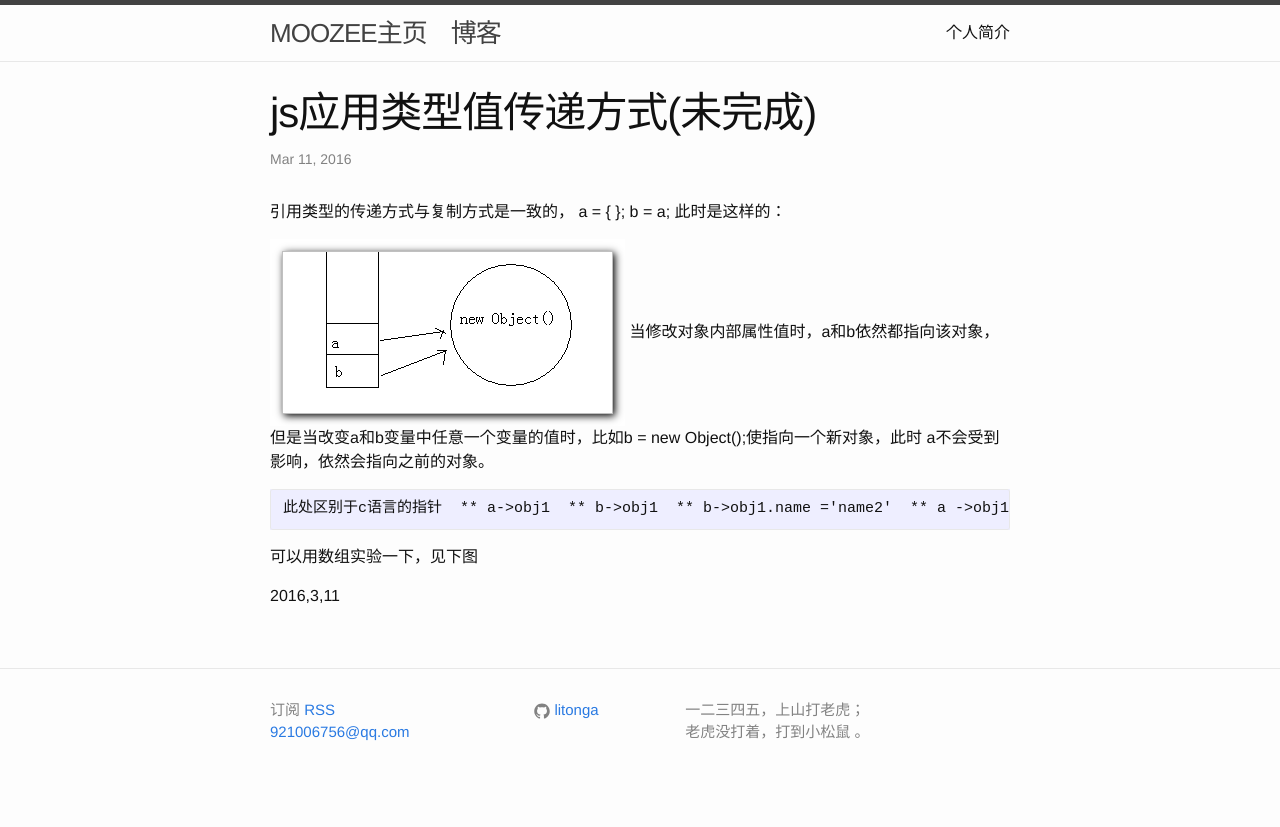
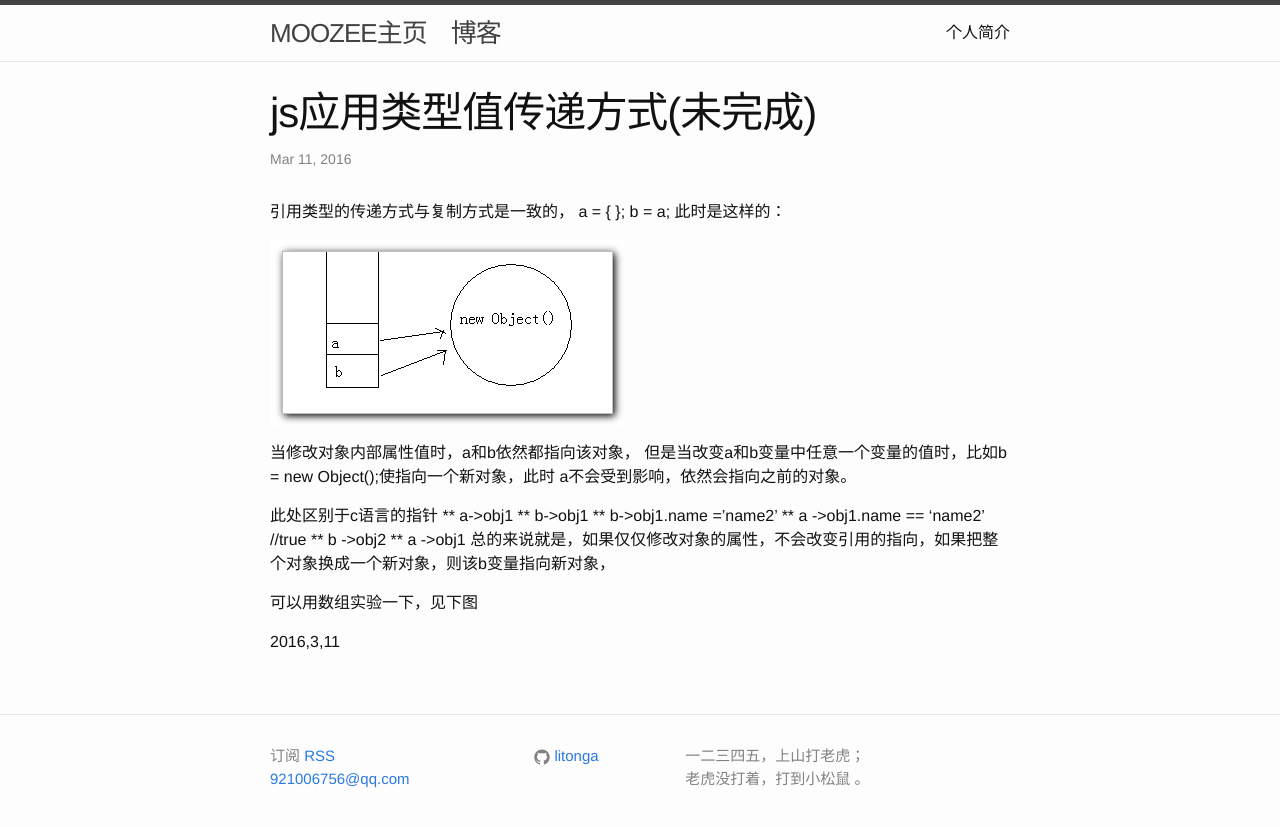
Before and after one commit to litonga/litonga.github.com, a Jekyll site: the page built from _posts/2016-3-11-jsYinYongLeiXingChuanDi.markdown, in a window 1280 px wide. Shown: the top 827 px of the page. Built offline with Jekyll 4.4.1, drawn with Linux system fonts in a browser that asks for light colours.

```diff
--- a/_posts/2016-3-11-jsYinYongLeiXingChuanDi.markdown
+++ b/_posts/2016-3-11-jsYinYongLeiXingChuanDi.markdown
@@ -8,11 +8,12 @@ categories: javascript
     a = {  };  b = a;   此时是这样的：
 
 ![](/post_img/clipboard.png)
-    当修改对象内部属性值时，a和b依然都指向该对象，
-    但是当改变a和b变量中任意一个变量的值时，比如b = new Object();使指向一个新对象，此时
-    a不会受到影响，依然会指向之前的对象。
 
-    此处区别于c语言的指针
+当修改对象内部属性值时，a和b依然都指向该对象，
+但是当改变a和b变量中任意一个变量的值时，比如b = new Object();使指向一个新对象，此时
+a不会受到影响，依然会指向之前的对象。
+
+此处区别于c语言的指针
  ** a->obj1
  ** b->obj1
  ** b->obj1.name ='name2'
```
